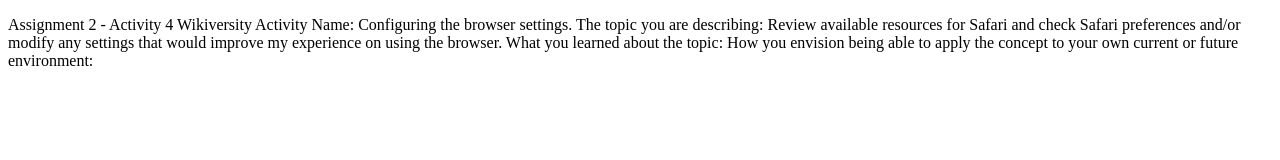
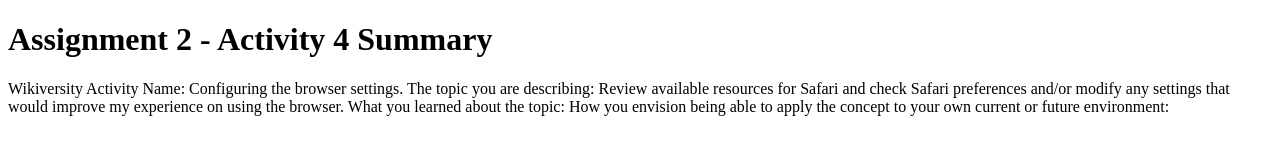
Before and after one commit to maximusdomz/maximusdomz.github.io, a plain HTML site: page web110/assignment2.html in a window 1280 px wide. Drawn offline with Linux system fonts and the light colour scheme.

Commit message:
Update assignment2.html

```diff
--- a/web110/assignment2.html
+++ b/web110/assignment2.html
@@ -2,11 +2,13 @@
 <html lang="en">
   <head>
     <meta charset="UTF-8">
-    <title>Assignment 2</title>
+    <title>Assignment 2 - Activity 4 Summary</title>
   </head>
   <body>
-    <p>Assignment 2 - Activity 4
+    <h1>Assignment 2 - Activity 4 Summary</h1>
+    <p>
       Wikiversity Activity Name: Configuring the browser settings.
+
       The topic you are describing: Review available resources for Safari and check Safari preferences and/or modify any settings that would improve my experience on using the browser.
 
       What you learned about the topic:
```
